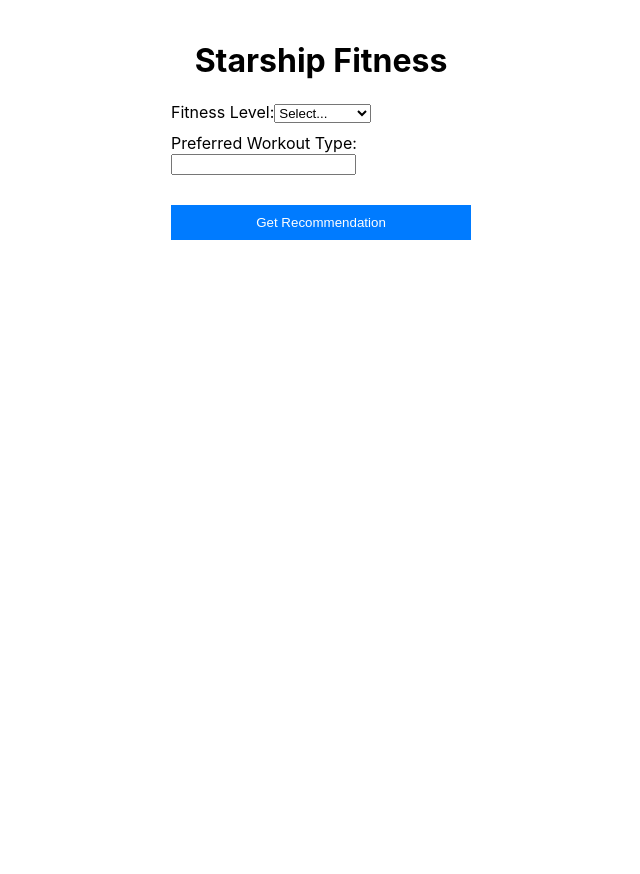
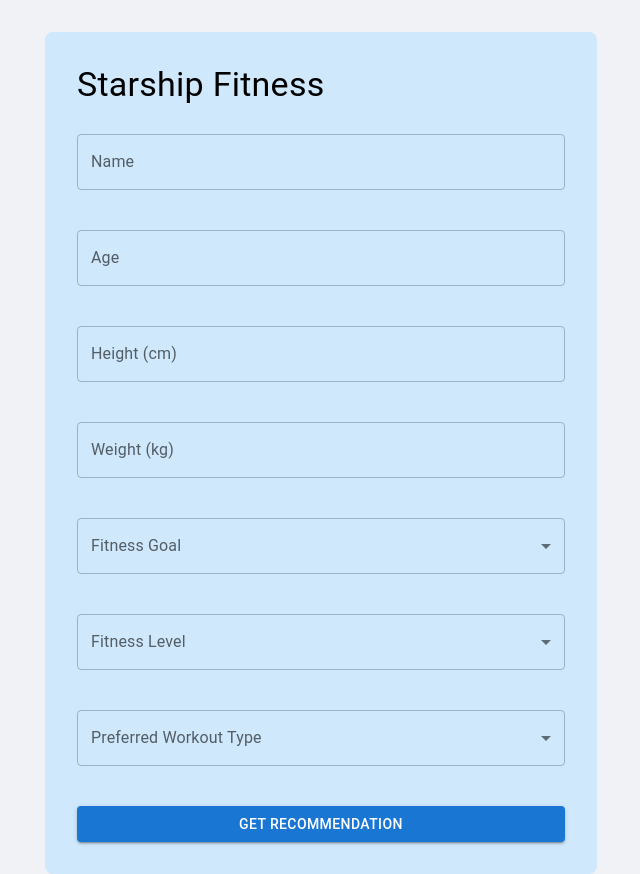
Before and after one commit to J72003/Fitness_App, a React (Create React App) app in the folder starship-fitness/: page / in a window 1280 px wide. Shown: the whole page, without its empty margins (319-959 px from the left). Before the commit the page ends 800 px from the top, so only its background shows below. Built offline with nearby package versions, Linux system fonts and the light colour scheme.

Commit message:
made some ui adjustments

```diff
--- a/starship-fitness/package.json
+++ b/starship-fitness/package.json
@@ -3,6 +3,9 @@
   "version": "0.1.0",
   "private": true,
   "dependencies": {
+    "@emotion/react": "^11.11.4",
+    "@emotion/styled": "^11.11.5",
+    "@mui/material": "^5.16.1",
     "@testing-library/jest-dom": "^5.17.0",
     "@testing-library/react": "^13.4.0",
     "@testing-library/user-event": "^13.5.0",
--- a/starship-fitness/src/App.css
+++ b/starship-fitness/src/App.css
@@ -1,29 +1,17 @@
+body {
+  margin: 0;
+  font-family: -apple-system, BlinkMacSystemFont, 'Segoe UI', Roboto, 'Helvetica Neue', Arial, sans-serif;
+  -webkit-font-smoothing: antialiased;
+  -moz-osx-font-smoothing: grayscale;
+  background-color: #f0f2f5;
+}
+
 .App {
   text-align: center;
-  padding: 20px;
 }
 
 form {
-  margin: 20px auto;
-  width: 300px;
   display: flex;
   flex-direction: column;
+  gap: 16px;
 }
-
-label {
-  margin-bottom: 10px;
-  text-align: left;
-}
-
-button {
-  margin-top: 20px;
-  padding: 10px;
-  background-color: #007bff;
-  color: white;
-  border: none;
-  cursor: pointer;
-}
-
-button:hover {
-  background-color: #0056b3;
-}
--- a/starship-fitness/src/App.js
+++ b/starship-fitness/src/App.js
@@ -1,9 +1,18 @@
 import React, { useState } from 'react';
 import axios from 'axios';
+import { Container, Typography, TextField, MenuItem, Button, Box } from '@mui/material';
 import './App.css';
 
 function App() {
-  const [formData, setFormData] = useState({ fitnessLevel: '', workoutType: '' });
+  const [formData, setFormData] = useState({
+    name: '',
+    age: '',
+    height: '',
+    weight: '',
+    goal: '',
+    fitnessLevel: '',
+    workoutType: ''
+  });
   const [recommendation, setRecommendation] = useState(null);
 
   const handleChange = (e) => {
@@ -21,31 +30,113 @@ function App() {
   };
 
   return (
-    <div className="App">
-      <h1>Starship Fitness</h1>
-      <form onSubmit={handleSubmit}>
-        <label>
-          Fitness Level:
-          <select name="fitnessLevel" onChange={handleChange}>
-            <option value="">Select...</option>
-            <option value="beginner">Beginner</option>
-            <option value="intermediate">Intermediate</option>
-            <option value="advanced">Advanced</option>
-          </select>
-        </label>
-        <label>
-          Preferred Workout Type:
-          <input type="text" name="workoutType" onChange={handleChange} />
-        </label>
-        <button type="submit">Get Recommendation</button>
-      </form>
-      {recommendation && (
-        <div>
-          <h2>Recommended Workout:</h2>
-          <p>{recommendation}</p>
-        </div>
-      )}
-    </div>
+    <Container maxWidth="sm">
+      <Box sx={{ bgcolor: '#cfe8fc', padding: 4, borderRadius: 2, mt: 4 }}>
+        <Typography variant="h4" component="h1" gutterBottom>
+          Starship Fitness
+        </Typography>
+        <form onSubmit={handleSubmit}>
+          <TextField
+            label="Name"
+            name="name"
+            value={formData.name}
+            onChange={handleChange}
+            fullWidth
+            margin="normal"
+            variant="outlined"
+          />
+          <TextField
+            label="Age"
+            name="age"
+            value={formData.age}
+            onChange={handleChange}
+            fullWidth
+            margin="normal"
+            variant="outlined"
+            type="number"
+          />
+          <TextField
+            label="Height (cm)"
+            name="height"
+            value={formData.height}
+            onChange={handleChange}
+            fullWidth
+            margin="normal"
+            variant="outlined"
+            type="number"
+          />
+          <TextField
+            label="Weight (kg)"
+            name="weight"
+            value={formData.weight}
+            onChange={handleChange}
+            fullWidth
+            margin="normal"
+            variant="outlined"
+            type="number"
+          />
+          <TextField
+            select
+            label="Fitness Goal"
+            name="goal"
+            value={formData.goal}
+            onChange={handleChange}
+            fullWidth
+            margin="normal"
+            variant="outlined"
+          >
+            <MenuItem value="lose">Lose Weight</MenuItem>
+            <MenuItem value="gain">Gain Weight</MenuItem>
+            <MenuItem value="maintain">Maintain Weight</MenuItem>
+          </TextField>
+          <TextField
+            select
+            label="Fitness Level"
+            name="fitnessLevel"
+            value={formData.fitnessLevel}
+            onChange={handleChange}
+            fullWidth
+            margin="normal"
+            variant="outlined"
+          >
+            <MenuItem value="beginner">Beginner</MenuItem>
+            <MenuItem value="intermediate">Intermediate</MenuItem>
+            <MenuItem value="advanced">Advanced</MenuItem>
+          </TextField>
+          <TextField
+            select
+            label="Preferred Workout Type"
+            name="workoutType"
+            value={formData.workoutType}
+            onChange={handleChange}
+            fullWidth
+            margin="normal"
+            variant="outlined"
+          >
+            <MenuItem value="weights">Weights</MenuItem>
+            <MenuItem value="bodyweight">BodyWeight</MenuItem>
+            <MenuItem value="cardio">Cardio</MenuItem>
+          </TextField>
+          <Button
+            type="submit"
+            variant="contained"
+            color="primary"
+            fullWidth
+            sx={{ mt: 2 }}
+          >
+            Get Recommendation
+          </Button>
+        </form>
+        {recommendation && (
+          <Box sx={{ mt: 4 }}>
+            <Typography variant="h6" component="h2">
+              Recommended Workout:
+            </Typography>
+            <Typography>{recommendation}</Typography>
+          </Box>
+        )}
+      </Box>
+    </Container>
   );
 }
 
```
Also changed, not shown: 1 other file (tests, documents, lock files or other folders).
